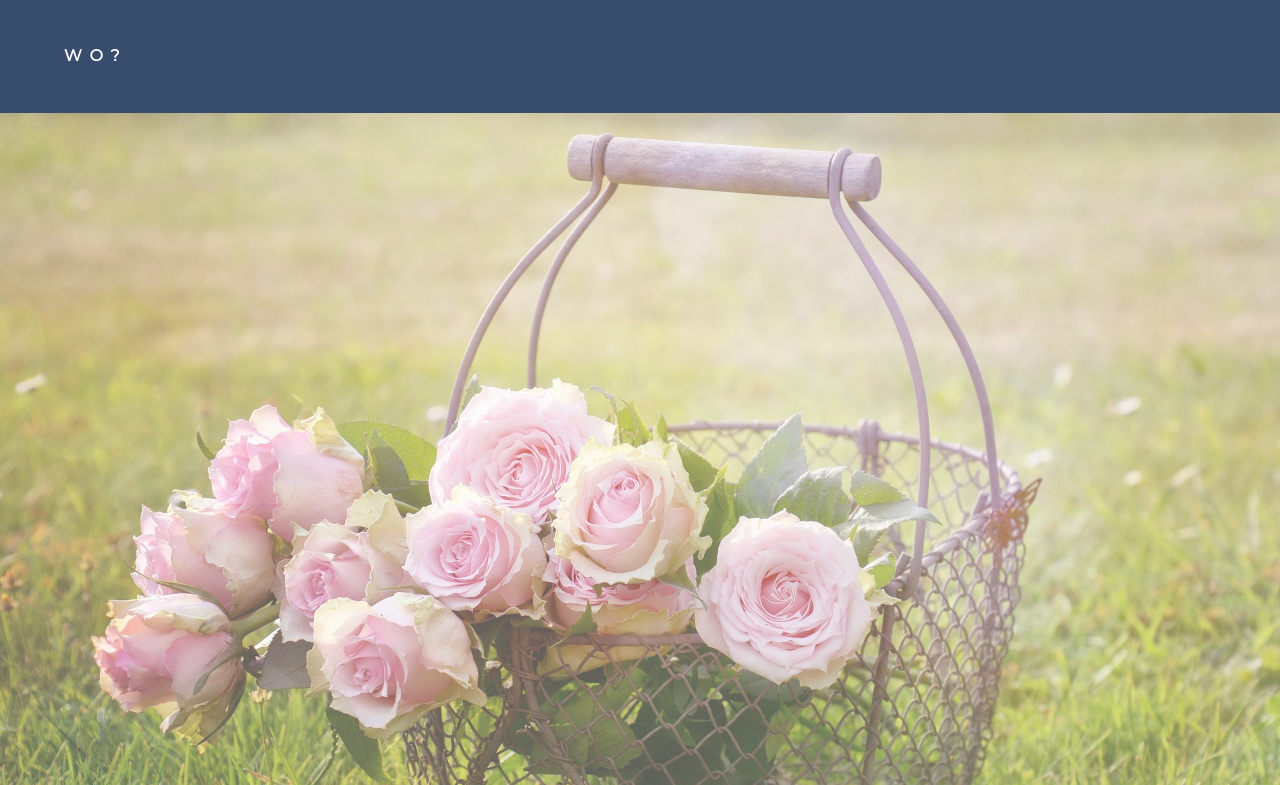
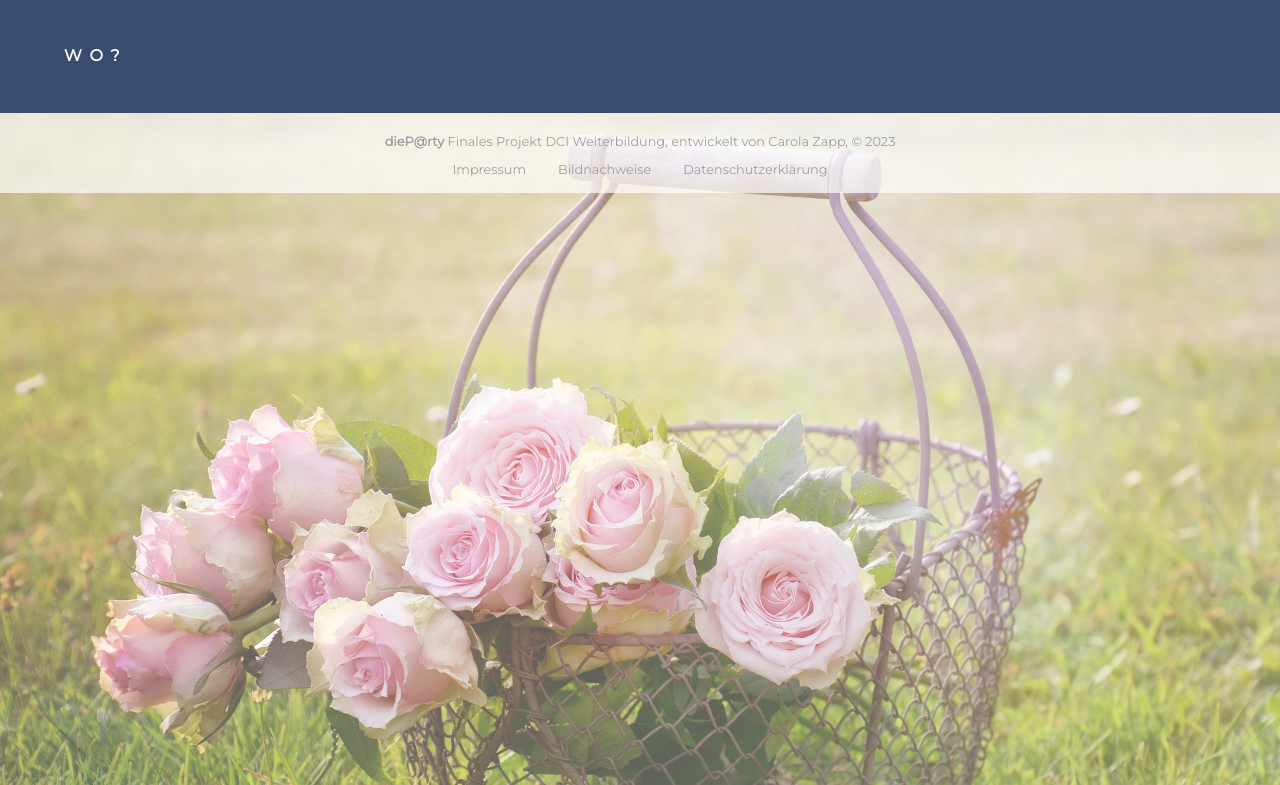
Before and after one commit to CarolaZapp/dieParty_FE, a React (Vite) app: page /invitationUser/1/1 in a window 1280 px wide. Shown: the part 1835-2620 px from the top of the page. Built offline with nearby package versions, Linux system fonts and the light colour scheme; no server answers.

Commit message:
update footer design/position

```diff
--- a/src/components/E2D2ContactListGuests.jsx
+++ b/src/components/E2D2ContactListGuests.jsx
@@ -89,8 +89,8 @@ const E2D2ContactListGuests = () => {
             </button>
           </div>
         </div>
+        <E2D2Footer/>
       </div>
-      <E2D2Footer/>
     </>
   );
 };
--- a/src/components/E2D2EventCountdownPage.jsx
+++ b/src/components/E2D2EventCountdownPage.jsx
@@ -1,5 +1,6 @@
 import { useEffect, useState } from "react";
 import { host } from "../api/host.jsx";
+import E2D2Footer from "./E2D2Footer.jsx";
 import styles from "../styles/forms.module.css";
 
 const E2D2EventCountdownPage = () => {
@@ -33,6 +34,7 @@ const E2D2EventCountdownPage = () => {
           <h2 className={styles.title}> Viele liebe Grüße {invitation.who}</h2>
         </div>
       </div>
+      <E2D2Footer/>
     </div>
   );
 };
--- a/src/components/E2D2EventDataGuests.jsx
+++ b/src/components/E2D2EventDataGuests.jsx
@@ -84,8 +84,8 @@ const E2D2EventDataGuests = () => {
             </button>
           </div>
         </div>
+        <E2D2Footer/>
       </div>
-      <E2D2Footer/>
     </>
   );
 };
--- a/src/components/E2D2GuestListCreate.jsx
+++ b/src/components/E2D2GuestListCreate.jsx
@@ -174,8 +174,8 @@ const E2D2GuestListCreate = () => {
             </button>
           </form>
         </div>
+        <E2D2Footer/>
       </div>
-      <E2D2Footer/>
     </>
   );
 };
--- a/src/components/E2D2GuestRegister.jsx
+++ b/src/components/E2D2GuestRegister.jsx
@@ -254,8 +254,8 @@ const E2D2RegisterGuest = () => {
             <button className="submitLarge">Rückmeldung abschicken</button>
           </form>
         </div>
+        <E2D2Footer/>
       </div>
-      <E2D2Footer/>
     </>
   );
 };
--- a/src/components/E2D2Invitation.jsx
+++ b/src/components/E2D2Invitation.jsx
@@ -1,6 +1,5 @@
 import { useNavigate } from "react-router-dom";
 import E2D2Footer from "./E2D2Footer.jsx";
-// import Footer from "./Footer.jsx";
 import "../styles/invitation.css";
 import "../styles/buttons.css";
 
@@ -62,10 +61,11 @@ const E2D2Invitation = () => {
         <button className="rueckmeldung" onClick={handleClickLogin}>
           Personalisieren
         </button>
-        {/* <Footer/> */}
+        <div className="belowBottom">
+        <E2D2Footer/>
+        </div>
       </div>
     </div>
-    <E2D2Footer/>
     </>
   );
 };
--- a/src/components/E2D2InvitationCreate.jsx
+++ b/src/components/E2D2InvitationCreate.jsx
@@ -70,12 +70,14 @@ const E2D2InvitationCreate = ({ invitation, setInvitation }) => {
         <h3 className="bottom">
           {invitation.who === "" ? "Hanna & Jan" : invitation.who}
         </h3>
+        <div className="belowBottom">
+        <E2D2Footer/>
+        </div>
       </div>
       <div className="overlay">
         <E2D2InvitationCreateSlide setInvitation={setInvitation} />
       </div>
     </div>
-    <E2D2Footer/>
     </>
   );
 };
--- a/src/components/E2D2InvitationUser.jsx
+++ b/src/components/E2D2InvitationUser.jsx
@@ -80,9 +80,11 @@ const E2D2InvitationUser = () => {
         <button className="rueckmeldung" onClick={handleClickGuestRegister}>
           Zur Rückmeldung
         </button>
+        <div className="belowBottom">
+        <E2D2Footer/>
+        </div>
       </div>
     </div>
-    <E2D2Footer/>
     </>
   );
 };
--- a/src/components/E2D2ThanksCreate.jsx
+++ b/src/components/E2D2ThanksCreate.jsx
@@ -41,12 +41,12 @@ const E2D2ThanksCreate = () => {
           <div className="bottom-text">
             <h3>26.08.2023</h3>
           </div>
+          <E2D2Footer/>
         </div>
         <div className="overlay">
           <E2D2ThanksCreateSlide />
         </div>
       </div>
-      <E2D2Footer/>
     </>
   );
 };
--- a/src/components/E2D2UserHome.jsx
+++ b/src/components/E2D2UserHome.jsx
@@ -230,8 +230,8 @@ const E2D2UserHome = () => {
             </div>
           </div>
         </div>
+        <E2D2Footer/>
       </div>
-      <E2D2Footer/>
     </>
   );
 };
--- a/src/components/E2D2UserInstruction.jsx
+++ b/src/components/E2D2UserInstruction.jsx
@@ -106,8 +106,8 @@ const E2D2UserInstruction = () => {
           </button>
         </div>
       </div>
+      <E2D2Footer/>
     </div>
-    <E2D2Footer/>
     </>
   );
 };
--- a/src/styles/footer.css
+++ b/src/styles/footer.css
@@ -6,12 +6,12 @@
   color: var(--font-six);
   font-size: 0.8rem;
   text-align: center;
-  padding: 0 2rem;
+  padding: 0 1rem;
 }
 
 .footerMain {
   margin: 0 auto;
-  padding: 1rem 1rem 0;
+  padding: 0.5rem 1rem 0;
 }
 
 .footerLegals {
@@ -21,7 +21,8 @@
 .footerE2D2 {
   /* background-color: var(--bg-one);
   color: var(--font-one); */
-  background: linear-gradient(transparent, var(--bg-two));
-  background-color: var(--bg-one);
+  /* background: linear-gradient(transparent, var(--bg-two));
+  background-color: var(--bg-one); */
+  background: var(--bg-two-a);
   color: var(--font-four)
 }
```
